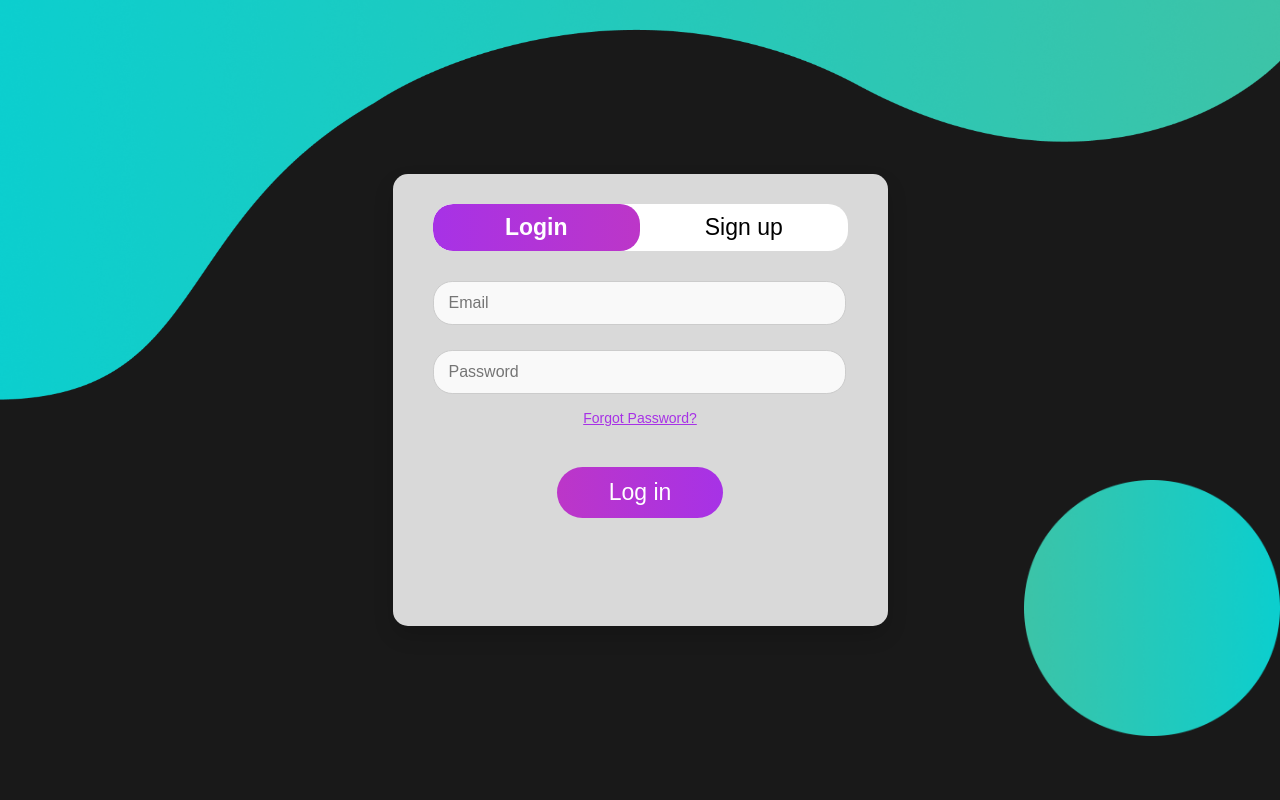
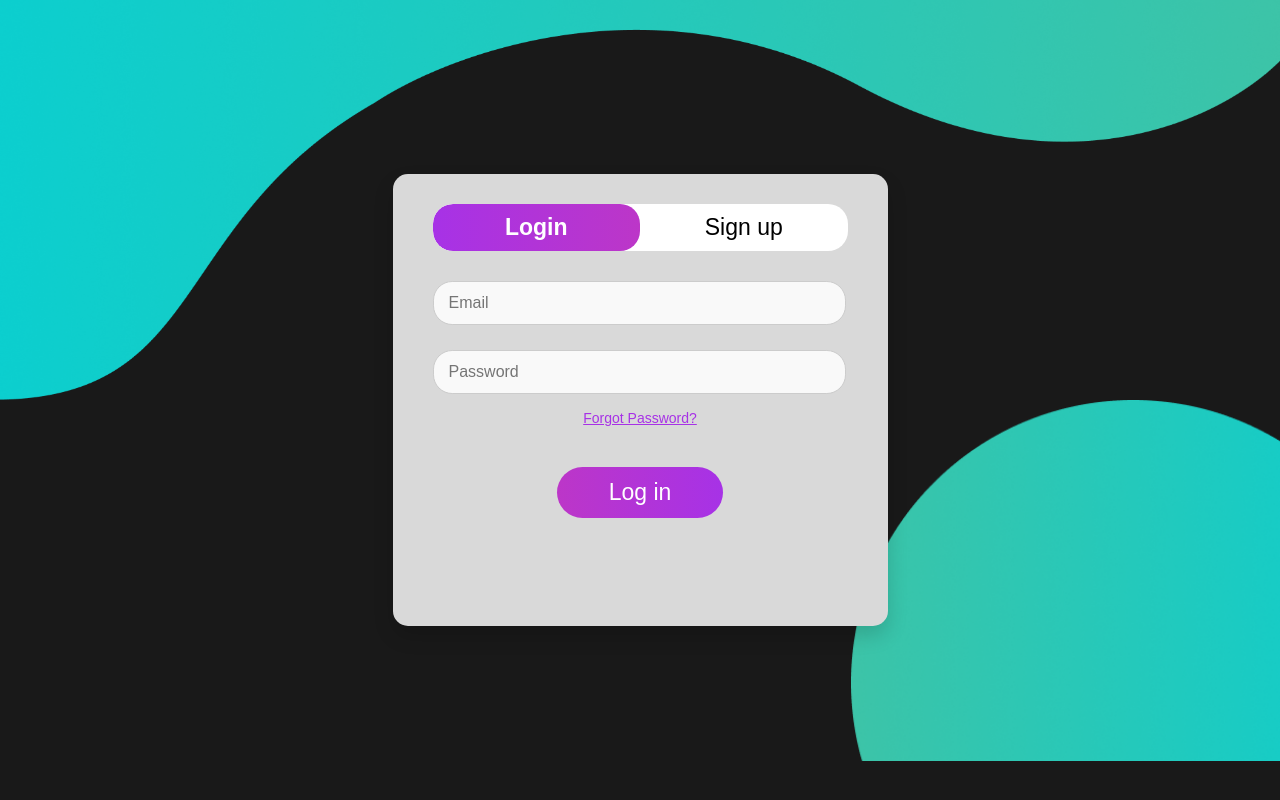
Before and after one commit to yoyobazzi3/DigitalNestScheduler, a React (Create React App) app in the folder Frontend/my-react-app/: page /loginsignup in a window 1280 px wide. Built offline with nearby package versions, Linux system fonts and the light colour scheme.

Commit message:
another animation style

```diff
--- a/Frontend/my-react-app/src/pages/LoginSignup.css
+++ b/Frontend/my-react-app/src/pages/LoginSignup.css
@@ -205,14 +205,14 @@
 }
 
 .Circle.login {
-  background-image: url('../assets/completeCircle.png');
+  background-image: url('../assets/LoginCircle.png');
   bottom: 0%;
   right: 0%;
-  width: 20%;
-  height: 40%;
+  width: 33.5%;
+  height: 50%;
   position: absolute;
   background-repeat: no-repeat;
-  background-size: contain;
+  background-size: 100%;
   transition: all 0.5s ease-in-out;
   z-index: 10;
 }
```
